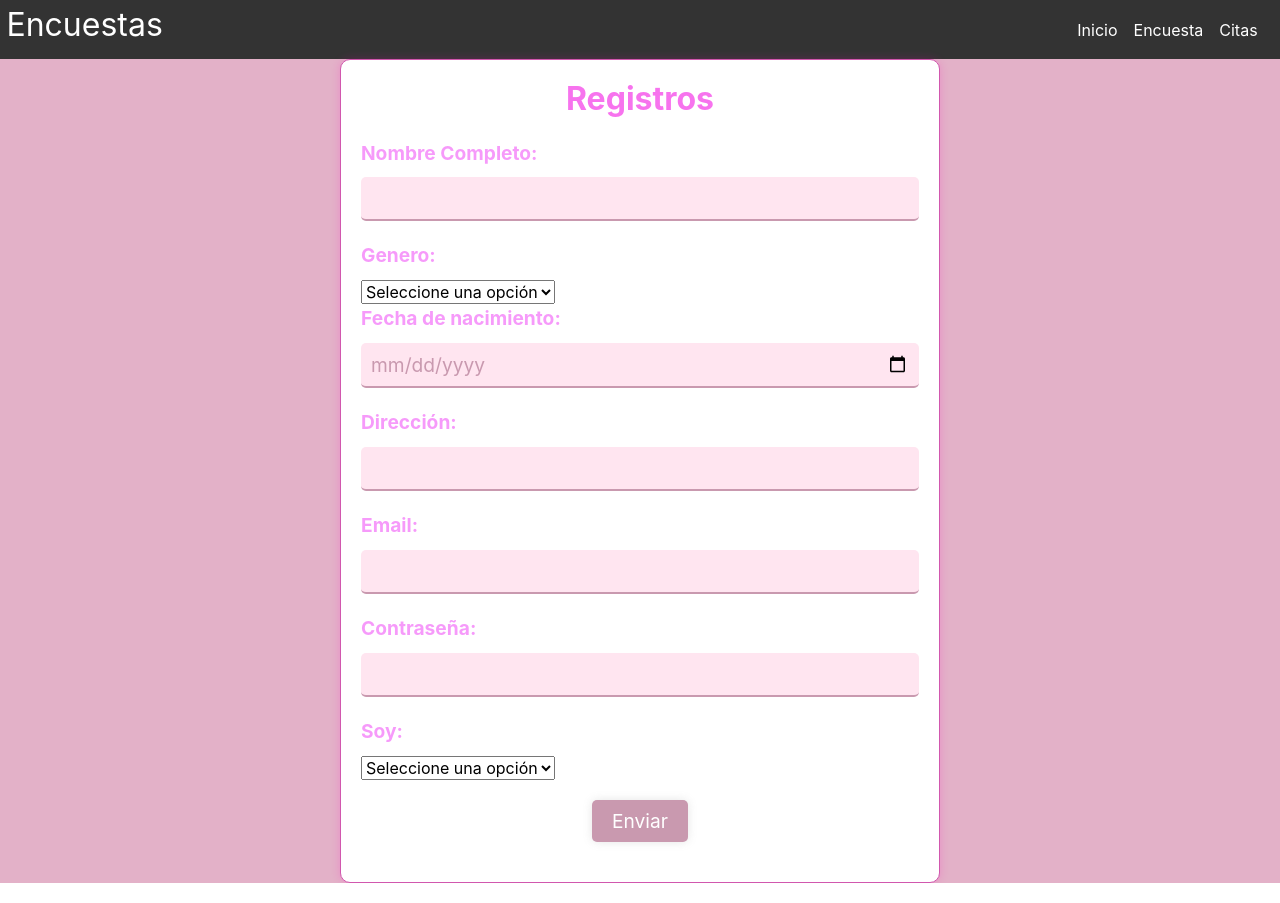
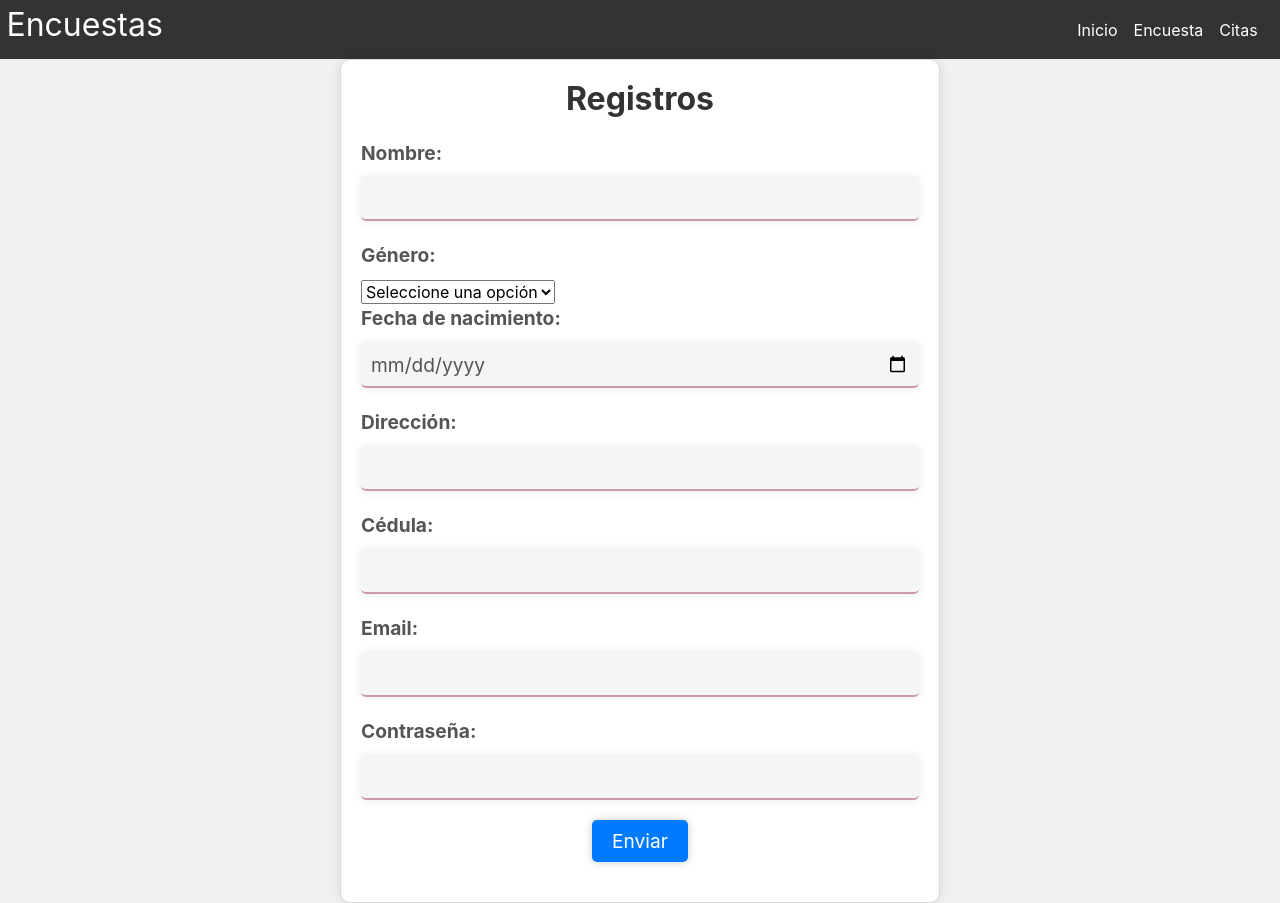
Before and after one commit to Dylan3871/sigloxxl, a React (Create React App) app: page /Registro in a window 1280 px wide. Built offline with nearby package versions, Linux system fonts and the light colour scheme.

Commit message:
registro listo

```diff
--- a/src/assets/css/Inicio.css
+++ b/src/assets/css/Inicio.css
@@ -1,15 +1,15 @@
 /* Estilo para el contenedor principal de Inicio */
 .inicio-container {
   background-color: #f7f7f7; /* Color de fondo suave */
-  padding: 20px;
-  border-radius: 10px; /* Bordes redondeados */
+    padding: 20px;
+border-radius: 10px; /* Bordes redondeados */
 }
 
 /* Estilo para la tarjeta que contiene la imagen y el título */
 .inicio-container .card {
   box-shadow: 0 4px 8px rgba(0, 0, 0, 0.1); /* Sombra suave */
   margin-bottom: 20px;
-  background-color: #fff; /* Fondo blanco */
+background-color: #fff; /* Fondo blanco */
   border: none; /* Sin borde */
   border-radius: 10px; /* Bordes redondeados */
 }
@@ -73,8 +73,6 @@
   color: #fff; /* Color de texto blanco */
   border: none;
   border-radius: 5px;
-  padding: 10px 20px;
-  font-size: 16px;
   cursor: pointer;
   transition: background-color 0.3s;
 }
--- a/src/assets/css/Registro.css
+++ b/src/assets/css/Registro.css
@@ -1,15 +1,15 @@
 .registro-container {
-  background-color: #e3b1c8;
+  background-color: #f0f0f0; /* Cambiar a un color de fondo suave */
   min-height: 100vh;
   height: auto;
 }
 
 .registro-form {
-  border: 1px solid #d157ae;
+  border: 1px solid #d9d9d9; /* Cambiar a un tono más claro de borde */
   padding: 20px;
   margin-top: 20px;
   background-color: #ffffff;
-  box-shadow: 0 0 10px rgba(255, 0, 187, 0.2);
+  box-shadow: 0 0 10px rgba(0, 0, 0, 0.1); /* Sombra suave en tono gris claro */
   border-radius: 10px;
   max-width: 600px;
   margin: 0 auto;
@@ -20,7 +20,7 @@
   font-weight: bold;
   text-align: center;
   margin-bottom: 20px;
-  color: #f773ee;
+  color: #333; /* Cambiar a un tono oscuro para el título */
 }
 
 .registro-form label {
@@ -28,7 +28,7 @@
   font-size: 1.2rem;
   font-weight: bold;
   margin-bottom: 10px;
-  color: #f69afa;
+  color: #555; /* Cambiar a un tono de texto más oscuro */
 }
 
 .registro-form input {
@@ -37,17 +37,17 @@
   padding: 10px;
   margin-bottom: 20px;
   border: none;
-  border-bottom: 2px solid #c999af;
+  border-bottom: 2px solid #c999af; /* Mantener el borde existente */
   font-size: 1.2rem;
-  color: #c999af;
-  background-color: #ffe5f0;
+  color: #555; /* Cambiar a un tono de texto más oscuro */
+  background-color: #f5f5f5; /* Cambiar a un fondo ligeramente más claro */
   border-radius: 5px;
-  box-shadow: 0 0 10px rgba(255, 255, 255, 0.404);
+  box-shadow: 0 0 10px rgba(0, 0, 0, 0.1); /* Sombra suave en tono gris claro */
 }
 
 .registro-form input:focus {
   outline: none;
-  box-shadow: 0 0 10px rgba(214, 24, 202, 0.7);
+  box-shadow: 0 0 10px rgba(0, 0, 0, 0.2); /* Sombra suave al enfocar */
 }
 
 .registro-form button {
@@ -55,21 +55,21 @@
   margin: 20px auto;
   padding: 10px 20px;
   border: none;
-  background-color: #c999af;
+  background-color: #007bff; /* Cambiar a un tono azul brillante */
   color: #fff;
   border-radius: 5px;
   font-size: 1.2rem;
   cursor: pointer;
-  box-shadow: 0 0 10px rgba(132, 130, 130, 0.2);
+  box-shadow: 0 0 10px rgba(0, 0, 0, 0.2); /* Sombra suave en tono gris claro */
   transition: background-color 0.2s ease-in-out, transform 0.2s ease-in-out;
 }
 
 .registro-form button:hover {
-  background-color: #ffe5f0;
+  background-color: #0056b3; /* Cambiar el color al pasar el mouse */
   transform: translateY(-2px);
 }
 
 .registro-form button:focus {
   outline: none;
-  box-shadow: 0 0 0 2px rgba(255, 255, 255, 0.7);
+  box-shadow: 0 0 0 2px rgba(0, 0, 0, 0.5); /* Sombra al enfocar */
 }
--- a/src/components/Login.jsx
+++ b/src/components/Login.jsx
@@ -65,9 +65,9 @@ function Login() {
               <button className='buttonLogin' type='submit'>
                 Acceder
               </button>
-              <button className='buttonLogin' type='link' href='./Regitro'>
+              <a className='buttonLogin' href='./Registro'>
                 Registrarse
-              </button>
+              </a>
             </div>
           </form>
         </div>
--- a/src/components/Registro.jsx
+++ b/src/components/Registro.jsx
@@ -8,22 +8,20 @@ export const Registro = () => {
     nombre: '',
     email: '',
     password: '',
-    isPatient: '',
-    username: '',
     genero: '',
     birth_date: '',
     address: '',
+    cedula: '', // Agregamos el campo cedula
   });
 
   const [errores, setErrores] = useState({
     nombre: '',
     email: '',
     password: '',
-    isPatient: '',
-    username: '',
     genero: '',
     birth_date: '',
     address: '',
+    cedula: '', // Agregamos el campo cedula
   });
 
   const [enviado, setEnviado] = useState(false);
@@ -43,11 +41,6 @@ export const Registro = () => {
     if (formulario.nombre.trim() === '') {
       erroresTemp.nombre = 'El nombre es obligatorio';
     }
-    if (formulario.username.trim() === '') {
-      erroresTemp.username = 'El nombre de usuario es obligatorio';
-    } else if (formulario.username.trim().length < 3) {
-      erroresTemp.username = 'El nombre de usuario debe tener al menos 3 caracteres';
-    }
     if (formulario.genero.trim() === '') {
       erroresTemp.genero = 'Debe seleccionar su género';
     }
@@ -57,7 +50,11 @@ export const Registro = () => {
     if (formulario.address.trim() === '') {
       erroresTemp.address = 'La dirección es obligatoria';
     }
-
+    if (formulario.cedula.trim() === '') { // Validación para cedula
+      erroresTemp.cedula = 'La cédula es obligatoria';
+    } else if (!/^[0-9]+$/.test(formulario.cedula)) {
+      erroresTemp.cedula = 'La cédula debe contener solo números';
+    }
 
     if (formulario.email.trim() === '') {
       erroresTemp.email = 'El correo electrónico es obligatorio';
@@ -67,10 +64,7 @@ export const Registro = () => {
     if (formulario.password.trim() === '') {
       erroresTemp.password = 'La contraseña es obligatoria';
     } else if (formulario.password.trim().length < 6) {
-      erroresTemp.password = 'La contraseña debe tener al menos 8 caracteres';
-    }
-    if (formulario.isPatient.trim() === '') {
-      erroresTemp.isPatient = 'Debe seleccionar una opción';
+      erroresTemp.password = 'La contraseña debe tener al menos 6 caracteres';
     }
     setErrores(erroresTemp);
 
@@ -92,25 +86,29 @@ export const Registro = () => {
 
       <form id="my-form" onSubmit={handleSubmit} className="registro-form">
         <h2>Registros</h2>
-        <label htmlFor="name">Nombre Completo:</label>
+        <label htmlFor="name">Nombre:</label>
         <input type="text" id="name" name="nombre" onChange={handleChange} />
         {errores.nombre && <span className="error">{errores.nombre}</span>}
 
-        <label htmlFor="tipo">Genero:</label>
+        <label htmlFor="tipo">Género:</label>
         <select id="genero" name="genero" onChange={handleChange}>
           <option value="">Seleccione una opción</option>
           <option value="masculino">Masculino</option>
           <option value="femenino">Femenino</option>
-        <option value="no-binario">Otro</option>
+          <option value="no-binario">No binario</option>
         </select>
 
         <label htmlFor="fecha-nacimiento">Fecha de nacimiento:</label>
         <input type="date" id="fecha-nacimiento" name="birth_date" onChange={handleChange} />
         {errores.birth_date && <span className="error">{errores.birth_date}</span>}
+
         <label htmlFor="address">Dirección:</label>
         <input type="text" id="address" name="address" onChange={handleChange} />
         {errores.address && <span className="error">{errores.address}</span>}
 
+        <label htmlFor="cedula">Cédula:</label>
+        <input type="text" id="cedula" name="cedula" onChange={handleChange} />
+        {errores.cedula && <span className="error">{errores.cedula}</span>}
 
         <label htmlFor="email">Email:</label>
         <input type="email" id="email" name="email" onChange={handleChange} />
@@ -120,16 +118,7 @@ export const Registro = () => {
         <input type="password" id="password" name="password" onChange={handleChange} />
         {errores.password && <span className="error">{errores.password}</span>}
 
-        <label htmlFor="tipo">Soy:</label>
-        <select id="tipo" name="isPatient" onChange={handleChange}>
-          <option value="">Seleccione una opción</option>
-          <option value="paciente">Paciente</option>
-          <option value="psicologo">Doctor</option>
-        </select>
-        {errores.isPatient && <span className="error">{errores.isPatient}</span>}
-
         {enviado && <span className="confirmacion">¡Registro exitoso!</span>}
-
 
         <button type="submit">Enviar</button>
       </form>
```
Lines whose indentation alone changed are shown as unchanged.
